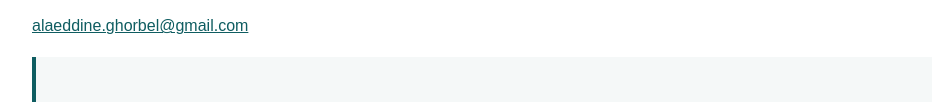
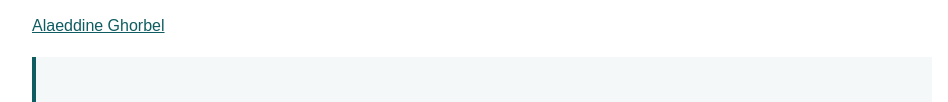
Before and after one commit to AlaeddineGhorbel/tunisie-prayer-privacy, a plain HTML site: page index.html in a window 1280 px wide. Shown: the part 1723-1825 px from the top of the page, without its empty margins (158-1106 px from the left). Drawn offline with Linux system fonts and the light colour scheme.

Commit message:
Update contact email for privacy policy
email

```diff
--- a/index.html
+++ b/index.html
@@ -46,7 +46,7 @@
 
 <h2>8. Modifications et contact</h2>
 <p>Cette politique peut être mise à jour pour refléter les changements de l’application ou des obligations légales. Pour toute question concernant la confidentialité, contactez :</p>
-<p><a href="mailto:alaeddine.ghorbel@gmail.com">alaeddine.ghorbel@gmail.com</a></p>
+<p><a href="mailto:alaaedine.ghorbel@gmail.com">Alaeddine Ghorbel</a></p>
 
 <div class="lang" lang="ar" dir="rtl">
 <h2>ملخص بالعربية</h2>
```
